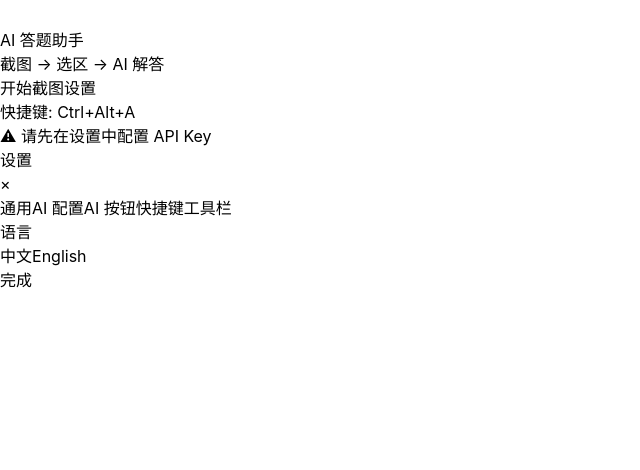
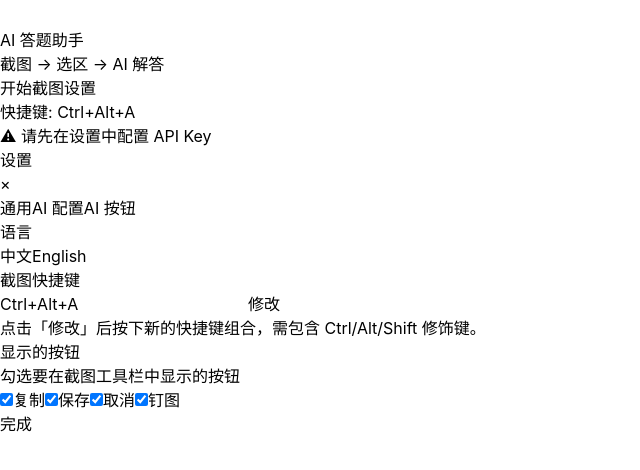
Before and after one commit to hanxinyumeng/vyncap, a React (Vite) app: page / in a window 1280 px wide. Both pictures are taken after a click on the button "设置". Shown: the top 470 px of the page, without its empty margins (0-640 px from the left). Built offline with nearby package versions, Linux system fonts and the light colour scheme; the HTML template or start-up script is replaced by a standard one.

Commit message:
refactor: 快捷键和工具栏配置合并到通用标签页，设置面板精简为3个标签

```diff
--- a/src/components/SettingsPanel.tsx
+++ b/src/components/SettingsPanel.tsx
@@ -9,7 +9,7 @@ interface SettingsPanelProps {
   onClose: () => void;
 }
 
-type Tab = 'general' | 'ai' | 'aiButtons' | 'shortcuts' | 'toolbar';
+type Tab = 'general' | 'ai' | 'aiButtons';
 
 export function SettingsPanel({ settings, onUpdate, onClose }: SettingsPanelProps) {
   const t = useI18n();
@@ -45,8 +45,6 @@ export function SettingsPanel({ settings, onUpdate, onClose }: SettingsPanelProp
     { id: 'general', label: t.settings.tabs.general },
     { id: 'ai', label: t.settings.tabs.ai },
     { id: 'aiButtons', label: t.settings.tabs.aiButtons },
-    { id: 'shortcuts', label: t.settings.tabs.shortcuts },
-    { id: 'toolbar', label: t.settings.tabs.toolbar },
   ];
 
   const tabClass = (id: Tab) =>
@@ -134,6 +132,36 @@ export function SettingsPanel({ settings, onUpdate, onClose }: SettingsPanelProp
                       }`}>
                       {lang === 'zh' ? '中文' : 'English'}
                     </button>
+                  ))}
+                </div>
+              </div>
+
+              <div className="border-t border-gray-100 pt-4">
+                <label className={labelCls}>{t.settings.captureShortcut}</label>
+                <div className="flex gap-2">
+                  <input type="text" readOnly value={settings.shortcuts.capture}
+                    className={`flex-1 px-3 py-2 border rounded-lg text-sm bg-gray-50 focus:outline-none font-mono ${recording ? 'border-indigo-400 ring-2 ring-indigo-500/30' : 'border-gray-200'}`} />
+                  <button onClick={() => setRecording(true)}
+                    className={`px-4 py-2 rounded-lg text-xs font-semibold transition-all ${
+                      recording ? 'bg-red-500 text-white animate-pulse shadow-md' : 'bg-indigo-500 text-white hover:bg-indigo-600'
+                    }`}>
+                    {recording ? t.settings.recording : t.settings.recordBtn}
+                  </button>
+                </div>
+                <p className="text-[11px] text-gray-400 mt-2 leading-relaxed">{t.settings.shortcutHint}</p>
+              </div>
+
+              <div className="border-t border-gray-100 pt-4">
+                <label className={labelCls}>{t.settings.toolbarVisible}</label>
+                <p className="text-[11px] text-gray-400 mb-3">{t.settings.toolbarHint}</p>
+                <div className="space-y-2">
+                  {ALL_TOOLBAR.map(({ id, label }) => (
+                    <label key={id} className="flex items-center gap-3 p-2.5 rounded-lg border border-gray-100 hover:bg-gray-50 cursor-pointer transition-colors">
+                      <input type="checkbox" checked={settings.toolbarButtons.includes(id)}
+                        onChange={() => toggleToolbarBtn(id)}
+                        className="w-4 h-4 rounded border-gray-300 text-indigo-500 focus:ring-indigo-500/40" />
+                      <span className="text-sm text-gray-700">{label}</span>
+                    </label>
                   ))}
                 </div>
               </div>
@@ -241,55 +269,6 @@ export function SettingsPanel({ settings, onUpdate, onClose }: SettingsPanelProp
             </>
           )}
 
-          {tab === 'shortcuts' && (
-            <div>
-              <label className={labelCls}>{t.settings.captureShortcut}</label>
-              <div className="flex gap-2">
-                <input type="text" readOnly value={settings.shortcuts.capture}
-                  className={`flex-1 px-3 py-2 border rounded-lg text-sm bg-gray-50 focus:outline-none font-mono ${recording ? 'border-indigo-400 ring-2 ring-indigo-500/30' : 'border-gray-200'}`} />
-                <button onClick={() => setRecording(true)}
-                  className={`px-4 py-2 rounded-lg text-xs font-semibold transition-all ${
-                    recording ? 'bg-red-500 text-white animate-pulse shadow-md' : 'bg-indigo-500 text-white hover:bg-indigo-600'
-                  }`}>
-                  {recording ? t.settings.recording : t.settings.recordBtn}
-                </button>
-              </div>
-              <p className="text-[11px] text-gray-400 mt-2 leading-relaxed">{t.settings.shortcutHint}</p>
-            </div>
-          )}
-
-          {tab === 'toolbar' && (
-            <>
-              <div>
-                <label className={labelCls}>{t.settings.toolbarVisible}</label>
-                <p className="text-[11px] text-gray-400 mb-3">{t.settings.toolbarHint}</p>
-                <div className="space-y-2">
-                  {ALL_TOOLBAR.map(({ id, label }) => (
-                    <label key={id} className="flex items-center gap-3 p-2.5 rounded-lg border border-gray-100 hover:bg-gray-50 cursor-pointer transition-colors">
-                      <input type="checkbox" checked={settings.toolbarButtons.includes(id)}
-                        onChange={() => toggleToolbarBtn(id)}
-                        className="w-4 h-4 rounded border-gray-300 text-indigo-500 focus:ring-indigo-500/40" />
-                      <span className="text-sm text-gray-700">{label}</span>
-                    </label>
-                  ))}
-                </div>
-              </div>
-              <div>
-                <label className={labelCls}>{t.settings.tabs.aiButtons}</label>
-                <div className="space-y-2">
-                  {settings.ai.aiButtons.map(btn => (
-                    <div key={btn.id} className="flex items-center gap-2.5 p-2.5 rounded-lg border border-gray-100 bg-gray-50/50">
-                      <span className="text-base">{btn.icon}</span>
-                      <span className="text-sm text-gray-600">{btn.label}</span>
-                    </div>
-                  ))}
-                  {settings.ai.aiButtons.length === 0 && (
-                    <p className="text-xs text-gray-300 text-center py-3">—</p>
-                  )}
-                </div>
-              </div>
-            </>
-          )}
         </div>
 
         <div className="px-6 py-3 border-t border-gray-100 flex justify-end">
```
